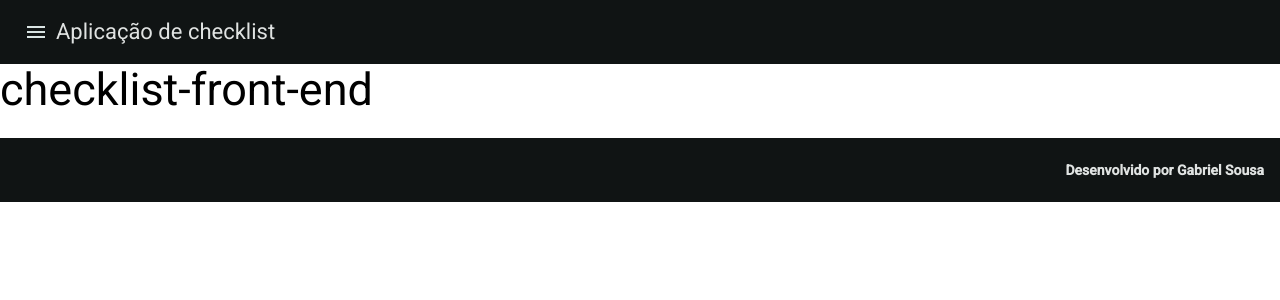
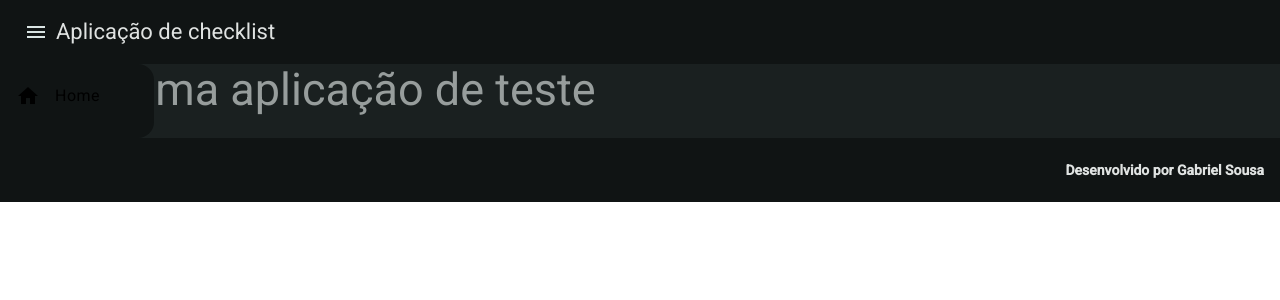
Before and after one commit to GabrielS0usa/checklist-web, an Angular app in the folder checklist-front-end/: page / in a window 1280 px wide. Both pictures are taken after a click on the button "menu". Shown: the top 300 px of the page. Built offline with nearby package versions, Linux system fonts and the light colour scheme.

Commit message:
Adding sidenav

```diff
--- a/checklist-front-end/src/app/app.component.css
+++ b/checklist-front-end/src/app/app.component.css
@@ -0,0 +1,31 @@
+.main-container{
+  display: flex;
+  flex-direction: column;
+  position: relative;
+  top: 0;
+  bottom: 0;
+  left: 0;
+  right: 0;
+}
+
+a{
+  color: black;
+  text-decoration: none;
+}
+
+a:hover{
+  font-size: 18px;
+}
+
+.w-10p{
+  width: 12%;
+}
+
+.ml-15{
+  margin-left: 15px;
+}
+
+.menu-item{
+  display: flex;
+  align-items: center;
+}
--- a/checklist-front-end/src/app/app.component.html
+++ b/checklist-front-end/src/app/app.component.html
@@ -1,4 +1,31 @@
-<app-header></app-header>
-<h2>{{title}}</h2>
-<router-outlet></router-outlet>
-<app-footer></app-footer>
+<div class="main-container">
+
+  <app-header [sidenav]="sidenav"></app-header>
+
+  <mat-sidenav-container>
+
+    <mat-sidenav #sidenav class="w-10p">
+
+      <mat-list>
+        <mat-list-item (click)="sidenav.toggle()">
+          <a href="/" class="menu-item">
+            <mat-icon>home</mat-icon>
+            <span class="ml-15">Home</span>
+          </a>
+        </mat-list-item>
+      </mat-list>
+
+    </mat-sidenav>
+
+    <mat-sidenav-content ngSkipHydration>
+
+      <h2>Isso é uma aplicação de teste</h2>
+      <router-outlet></router-outlet>
+
+    </mat-sidenav-content>
+
+  </mat-sidenav-container>
+
+  <app-footer></app-footer>
+
+</div>
--- a/checklist-front-end/src/app/app.component.ts
+++ b/checklist-front-end/src/app/app.component.ts
@@ -1,15 +1,25 @@
-import { Component } from '@angular/core';
-import { RouterOutlet } from '@angular/router';
-import { HeaderComponent } from "./header/header.component";
-import { FooterComponent } from "./footer/footer.component";
+import {Component} from '@angular/core';
+import {RouterOutlet} from '@angular/router';
+import {HeaderComponent} from "./header/header.component";
+import {FooterComponent} from "./footer/footer.component";
+import {FormsModule} from '@angular/forms';
+import {MatCheckboxModule} from '@angular/material/checkbox';
+import {MatSidenavModule} from '@angular/material/sidenav';
+import {MatButtonModule} from '@angular/material/button';
+import {CommonModule} from '@angular/common';
+import {MatListModule} from '@angular/material/list';
+import {MatIconModule} from '@angular/material/icon';
 
 @Component({
   selector: 'app-root',
   standalone: true,
-  imports: [RouterOutlet, HeaderComponent, FooterComponent],
+  imports: [RouterOutlet, HeaderComponent, FooterComponent, MatSidenavModule, MatCheckboxModule, FormsModule,MatButtonModule,CommonModule,MatListModule,MatIconModule],
   templateUrl: './app.component.html',
   styleUrl: './app.component.css'
 })
 export class AppComponent {
-  title = 'checklist-front-end';
+
+  public events: string[] = [];
+  public opened: boolean = false;
+
 }
--- a/checklist-front-end/src/app/header/header.component.ts
+++ b/checklist-front-end/src/app/header/header.component.ts
@@ -1,7 +1,8 @@
-import { Component, OnInit } from '@angular/core';
+import { Component, Input, OnInit } from '@angular/core';
 import {MatToolbarModule} from '@angular/material/toolbar';
 import {MatButtonModule} from '@angular/material/button';
 import {MatIconModule} from '@angular/material/icon';
+import { MatSidenav } from '@angular/material/sidenav';
 
 @Component({
   selector: 'app-header',
@@ -11,11 +12,14 @@
   styleUrl: './header.component.css'
 })
 export class HeaderComponent implements OnInit {
+
+  @Input() sidenav!: MatSidenav
+
   ngOnInit(): void {
   }
 
   public openSideNav(){
-
+    this.sidenav.toggle()
   }
 
 }
```
